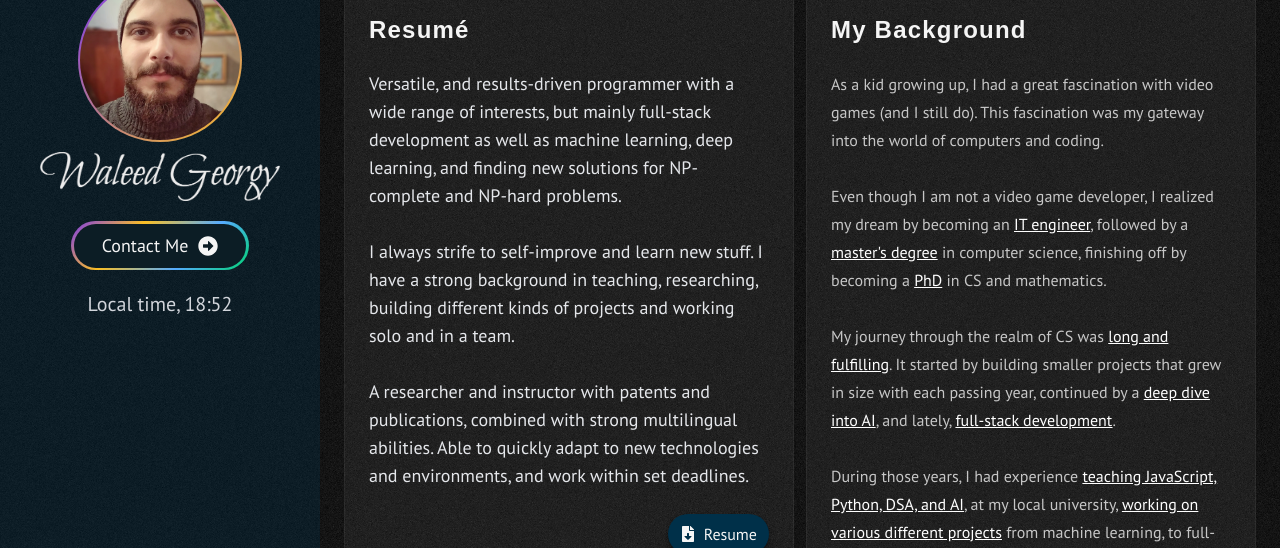
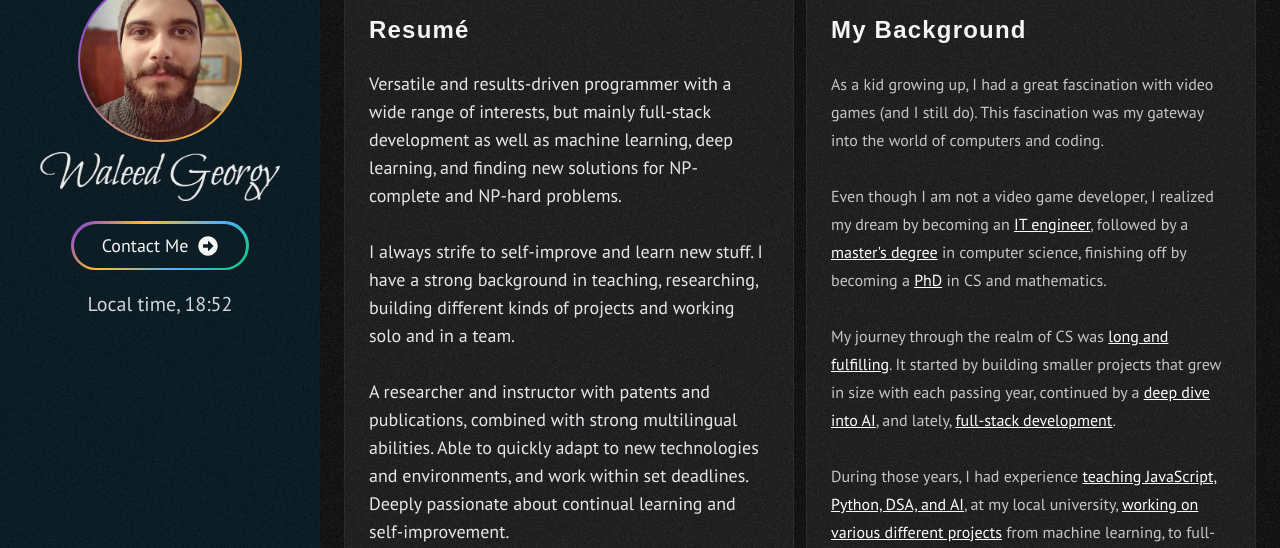
Before and after one commit to waleedGeorgy/New-Portfolio, a Next.js app: page / in a window 1280 px wide. Shown: the part 252-800 px from the top of the page. Built offline with nearby package versions, Linux system fonts and the light colour scheme; a web font is replaced by a local one.

Commit message:
Version 1.67 - Minor UI update to menu toggle button. Minor update to Resume card.

```diff
--- a/components/cards/aboutMe/Resume.tsx
+++ b/components/cards/aboutMe/Resume.tsx
@@ -8,11 +8,9 @@ export default function Resume() {
         <Card title="Resumé" className="flex flex-col justify-center">
             {/* Resume contents */}
             <p className="text-lg text-gray-200 leading-7 font-light">
-                Versatile, and results-driven programmer with a wide range of interests, but mainly full-stack development as well as machine learning, deep learning, and finding new solutions for NP-complete and NP-hard problems.<br /><br />
+                Versatile and results-driven programmer with a wide range of interests, but mainly full-stack development as well as machine learning, deep learning, and finding new solutions for NP-complete and NP-hard problems.<br /><br />
                 I always strife to self-improve and learn new stuff. I have a strong background in teaching, researching, building different kinds of projects and working solo and in a team.<br /><br />
-                A researcher and instructor with patents and publications,
-                combined with strong multilingual abilities. Able to quickly adapt to new technologies and
-                environments, and work within set deadlines.
+                A researcher and instructor with patents and publications, combined with strong multilingual abilities. Able to quickly adapt to new technologies and environments, and work within set deadlines. Deeply passionate about continual learning and self-improvement.
             </p>
             {/* Social links */}
             <Link href="https://drive.google.com/file/d/1PwSQguwLiOCP_ZHCSg7bL6hOw4AKSGnn/view?usp=sharing" target="_blank" download className="ml-auto">
--- a/components/fullScreenMenu/toggle-button.tsx
+++ b/components/fullScreenMenu/toggle-button.tsx
@@ -5,7 +5,7 @@ export default function ToggleButton({ open, setOpen }: { open: boolean; setOpen
   return (
     <button
       onClick={() => setOpen((prev) => !prev)}
-      className="animate-grow_in shadow-md shadow-black/50 fixed right-4 top-5 m-5 z-[100] py-1.5 px-5 rounded-full bg-blue-cosmos hover:bg-[#4c5c7c] cursor-pointer transition-all duration-300 ease-in-out flex flex-row items-center gap-3"
+      className="animate-grow_in shadow-md shadow-black/50 fixed right-4 top-5 m-5 z-[100] py-2 px-5 rounded-full bg-blue-cosmos hover:bg-[#4c5c7c] cursor-pointer transition-all duration-300 ease-in-out flex flex-row items-center gap-3"
     >
       <h2 className="text-white text-lg">Menu</h2>
       <div className="relative flex items-center justify-center">
```
